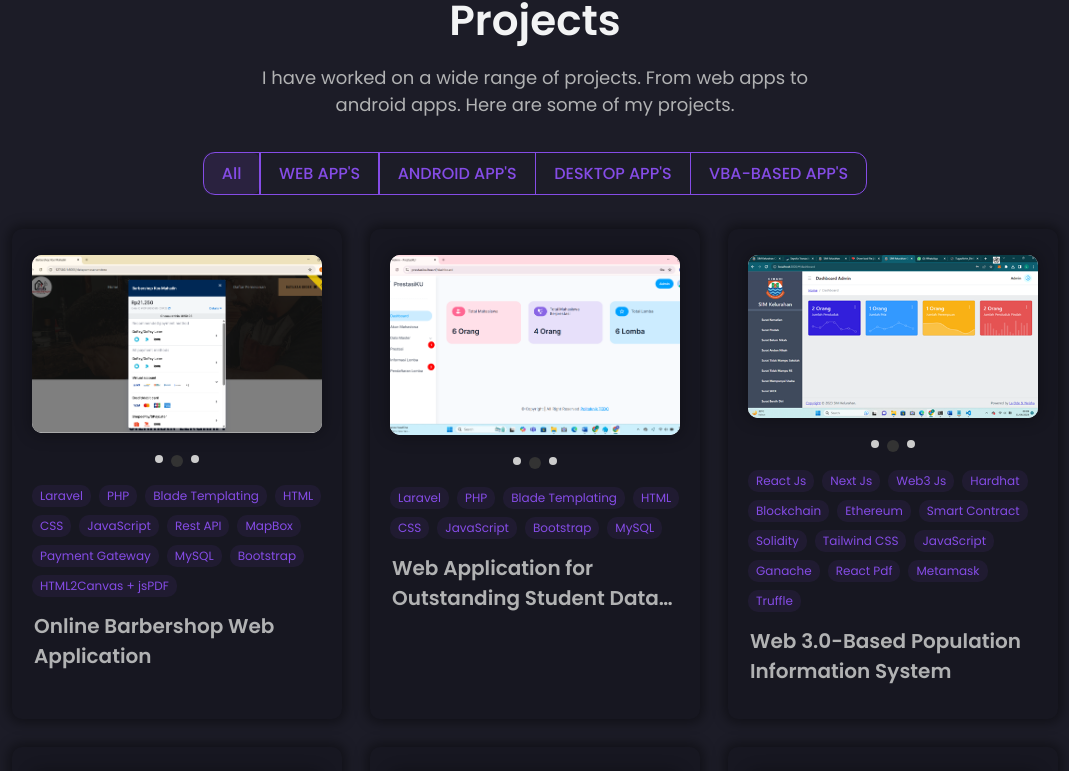
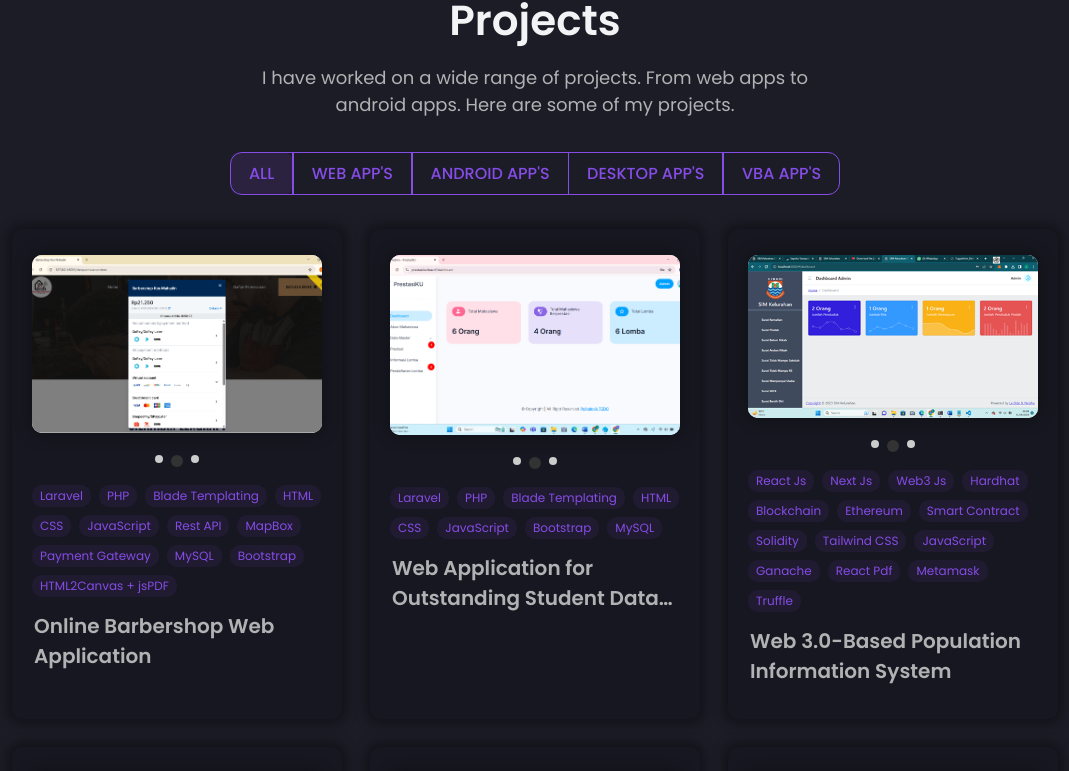
Before and after one commit to laode18/my-portofolio, a React (Create React App) app: page / in a window 1280 px wide. Shown: the part 4971-5742 px from the top of the page, without its empty margins (105-1174 px from the left). Built offline with nearby package versions, Linux system fonts and the light colour scheme.

Commit message:
Update Project, Certificate, & Education

```diff
--- a/src/components/Certificate/index.js
+++ b/src/components/Certificate/index.js
@@ -1,31 +1,95 @@
-import React from 'react'
-import { useState } from 'react'
-import { Container, Wrapper, Title, Desc, CardContainer, ToggleButtonGroup, ToggleButton, Divider } from './ProjectsStyle'
+import React, { useState } from 'react'
+import { motion } from 'framer-motion'
+import {
+  Container,
+  Wrapper,
+  Title as StyledTitle,
+  Desc as StyledDesc,
+  CardContainer
+} from './ProjectsStyle'
 import CertificateCard from '../Cards/CertificateCards'
 import { certificates } from '../../data/constants'
 
+// Variants animasi
+const slideLeft = {
+  hidden: { opacity: 0, x: -80 },
+  visible: { opacity: 1, x: 0, transition: { duration: 0.6, ease: 'easeOut' } },
+  exit: { opacity: 0, x: -80, transition: { duration: 0.4, ease: 'easeIn' } }
+}
 
-const Certificate = ({openModal,setOpenModal}) => {
-  const [toggle, setToggle] = useState('all');
+const slideRight = {
+  hidden: { opacity: 0, x: 80 },
+  visible: { opacity: 1, x: 0, transition: { duration: 0.6, ease: 'easeOut' } },
+  exit: { opacity: 0, x: 80, transition: { duration: 0.4, ease: 'easeIn' } }
+}
+
+const flipCard = {
+  hidden: { opacity: 0, rotateX: 90 },
+  visible: {
+    opacity: 1,
+    rotateX: 0,
+    transition: { duration: 0.6, ease: 'easeOut' }
+  },
+  exit: { opacity: 0, rotateX: -90, transition: { duration: 0.4, ease: 'easeIn' } }
+}
+
+const Certificate = ({ openModal, setOpenModal }) => {
+  const [toggle] = useState('all')
+
   return (
     <Container id="certificate">
       <Wrapper>
-        <Title>Certificate</Title>
-        <Desc>
-          I also have several certificates that I have obtained and for which I have taken the competency tests.
-        </Desc>
+
+        {/* Title - Slide dari kiri */}
+        <motion.div
+          initial="hidden"
+          whileInView="visible"
+          exit="exit"
+          viewport={{ once: false, amount: 0.2 }}
+          variants={slideLeft}
+        >
+          <StyledTitle>Certificate</StyledTitle>
+        </motion.div>
+
+        {/* Desc - Slide dari kanan */}
+        <motion.div
+          initial="hidden"
+          whileInView="visible"
+          exit="exit"
+          viewport={{ once: false, amount: 0.2 }}
+          variants={slideRight}
+          transition={{ delay: 0.2 }}
+        >
+          <StyledDesc>
+            I also have several certificates that I have obtained and for which I have taken the competency tests.
+          </StyledDesc>
+        </motion.div>
+
         <br />
+
+        {/* Cards - Flip 3D */}
         <CardContainer>
-          {toggle === 'all' && certificates
-            .map((certificate) => (
-              <CertificateCard project={certificate} openModal={openModal} setOpenModal={setOpenModal}/>
-            ))}
-          {certificates
-            .filter((item) => item.category == toggle)
-            .map((certificate) => (
-              <CertificateCard project={certificate} openModal={openModal} setOpenModal={setOpenModal}/>
+          {(toggle === 'all' ? certificates : certificates.filter(item => item.category === toggle))
+            .map((certificate, index) => (
+              <motion.div
+                key={index}
+                initial="hidden"
+                whileInView="visible"
+                exit="exit"
+                viewport={{ once: false, amount: 0.15 }}
+                variants={flipCard}
+                transition={{ delay: 0.15 * index }}
+                style={{ transformOrigin: 'top' }}
+              >
+                <CertificateCard
+                  project={certificate}
+                  openModal={openModal}
+                  setOpenModal={setOpenModal}
+                />
+              </motion.div>
             ))}
         </CardContainer>
+
       </Wrapper>
     </Container>
   )
--- a/src/components/Education/index.js
+++ b/src/components/Education/index.js
@@ -1,15 +1,16 @@
-
 import React from 'react'
 import styled from 'styled-components'
-import Timeline from '@mui/lab/Timeline';
-import TimelineItem from '@mui/lab/TimelineItem';
-import TimelineSeparator from '@mui/lab/TimelineSeparator';
-import TimelineConnector from '@mui/lab/TimelineConnector';
-import TimelineContent from '@mui/lab/TimelineContent';
-import TimelineDot from '@mui/lab/TimelineDot';
-import { education, experiences } from '../../data/constants';
-import EducationCard from '../Cards/EducationCard';
+import Timeline from '@mui/lab/Timeline'
+import TimelineItem from '@mui/lab/TimelineItem'
+import TimelineSeparator from '@mui/lab/TimelineSeparator'
+import TimelineConnector from '@mui/lab/TimelineConnector'
+import TimelineContent from '@mui/lab/TimelineContent'
+import TimelineDot from '@mui/lab/TimelineDot'
+import { motion } from 'framer-motion'
+import { education, experiences } from '../../data/constants'
+import EducationCard from '../Cards/EducationCard'
 
+// Styled Components
 const Container = styled.div`
   display: flex;
   flex-direction: column;
@@ -21,7 +22,7 @@ const Container = styled.div`
   @media (max-width: 960px) {
     padding: 0px;
   }
-`;
+`
 
 const Wrapper = styled.div`
   position: relative;
@@ -36,7 +37,7 @@ const Wrapper = styled.div`
   @media (max-width: 960px) {
     flex-direction: column;
   }
-`;
+`
 
 const Title = styled.div`
   font-size: 42px;
@@ -48,7 +49,7 @@ margin-top: 20px;
     margin-top: 12px;
     font-size: 32px;
   }
-`;
+`
 
 const Desc = styled.div`
   font-size: 18px;
@@ -59,7 +60,7 @@ const Desc = styled.div`
     margin-top: 12px;
     font-size: 16px;
   }
-`;
+`
 
 const TimelineSection = styled.div`
   width: 100%;
@@ -73,37 +74,75 @@ const TimelineSection = styled.div`
   @media (max-width: 660px) {
     align-items: end;
   }
-`;
+`
 
+// Animasi zig-zag
+const fadeLeft = {
+  hidden: { opacity: 0, x: -80 },
+  visible: { opacity: 1, x: 0, transition: { duration: 0.6, ease: 'easeOut' } }
+}
 
+const fadeRight = {
+  hidden: { opacity: 0, x: 80 },
+  visible: { opacity: 1, x: 0, transition: { duration: 0.6, ease: 'easeOut' } }
+}
 
-const index = () => {
+const EducationSection = () => {
   return (
     <Container id="education">
       <Wrapper>
+        {/* Title */}
+        <motion.div
+          initial="hidden"
+          whileInView="visible"
+          viewport={{ amount: 0.1, once: false }}
+          variants={fadeLeft}
+        >
           <Title>Education</Title>
+        </motion.div>
+
+        {/* Desc */}
+        <motion.div
+          initial="hidden"
+          whileInView="visible"
+          viewport={{ amount: 0.1, once: false }}
+          variants={fadeRight}
+          transition={{ delay: 0.2 }}
+        >
           <Desc>
             My education has been a journey of self-discovery and growth. My educational details are as follows.
           </Desc>
+        </motion.div>
+
+        {/* Timeline */}
         <TimelineSection>
           <Timeline>
-                        {education.map((education,index) => (
-                            <TimelineItem >
+            {education.map((item, index) => (
+              <TimelineItem key={index}>
                 <TimelineContent sx={{ py: '12px', px: 2 }}>
-                                    <EducationCard education={education}/>
+                  <motion.div
+                    initial="hidden"
+                    whileInView="visible"
+                    viewport={{ amount: 0.1, once: false }}
+                    variants={index % 2 === 0 ? fadeLeft : fadeRight} // Zig-zag kiri-kanan
+                    transition={{ delay: 0.1 }}
+                  >
+                    <EducationCard education={item} />
+                  </motion.div>
                 </TimelineContent>
                 <TimelineSeparator>
                   <TimelineDot variant="outlined" color="secondary" />
-                                    {index !== experiences.length  && <TimelineConnector style={{ background: '#854CE6' }} />}
+                  {index !== experiences.length && (
+                    <TimelineConnector style={{ background: '#854CE6' }} />
+                  )}
                 </TimelineSeparator>
               </TimelineItem>
             ))}
           </Timeline>
-
         </TimelineSection>
       </Wrapper>
     </Container>
   )
 }
 
-export default index
+export default EducationSection
--- a/src/components/Projects/index.js
+++ b/src/components/Projects/index.js
@@ -1,59 +1,106 @@
-import React from 'react'
-import { useState } from 'react'
-import { Container, Wrapper, Title, Desc, CardContainer, ToggleButtonGroup, ToggleButton, Divider } from './ProjectsStyle'
+import React, { useState } from 'react'
+import { motion } from 'framer-motion'
+import {
+  Container,
+  Wrapper,
+  Title as StyledTitle,
+  Desc as StyledDesc,
+  CardContainer,
+  ToggleButtonGroup,
+  ToggleButton,
+  Divider
+} from './ProjectsStyle'
 import ProjectCard from '../Cards/ProjectCards'
 import { projects } from '../../data/constants'
 
+// Variants untuk animasi in/out
+const fadeUp = {
+  hidden: { opacity: 0, y: 50 },
+  visible: { opacity: 1, y: 0, transition: { duration: 0.6, ease: 'easeOut' } },
+  exit: { opacity: 0, y: -50, transition: { duration: 0.4, ease: 'easeIn' } }
+}
 
-const Projects = ({openModal,setOpenModal}) => {
+const fadeZoom = {
+  hidden: { opacity: 0, scale: 0.9 },
+  visible: { opacity: 1, scale: 1, transition: { duration: 0.5, ease: 'easeOut' } },
+  exit: { opacity: 0, scale: 0.9, transition: { duration: 0.3, ease: 'easeIn' } }
+}
+
+const Projects = ({ openModal, setOpenModal }) => {
   const [toggle, setToggle] = useState('all');
+
   return (
     <Container id="projects">
       <Wrapper>
-        <Title>Projects</Title>
-        <Desc>
-          I have worked on a wide range of projects. From web apps to android apps. Here are some of my projects.
-        </Desc>
-        <ToggleButtonGroup >
-          {toggle === 'all' ?
-            <ToggleButton active value="all" onClick={() => setToggle('all')}>All</ToggleButton>
-            :
-            <ToggleButton value="all" onClick={() => setToggle('all')}>All</ToggleButton>
-          }
-          <Divider />
-          {toggle === 'web app' ?
-            <ToggleButton active value="web app" onClick={() => setToggle('web app')}>WEB APP'S</ToggleButton>
-            :
-            <ToggleButton value="web app" onClick={() => setToggle('web app')}>WEB APP'S</ToggleButton>
-          }
-          <Divider />
-          {toggle === 'android app' ?
-            <ToggleButton active value="android app" onClick={() => setToggle('android app')}>ANDROID APP'S</ToggleButton>
-            :
-            <ToggleButton value="android app" onClick={() => setToggle('android app')}>ANDROID APP'S</ToggleButton>
-          }
-          <Divider />
-          {toggle === 'desktop app' ?
-            <ToggleButton active value="desktop app" onClick={() => setToggle('desktop app')}>DESKTOP APP'S</ToggleButton>
-            :
-            <ToggleButton value="desktop app" onClick={() => setToggle('desktop app')}>DESKTOP APP'S</ToggleButton>
-          }
-          <Divider />
-          {toggle === 'vba app' ?
-            <ToggleButton active value="vba app" onClick={() => setToggle('vba app')}>VBA-BASED APP'S</ToggleButton>
-            :
-            <ToggleButton value="vba app" onClick={() => setToggle('vba app')}>VBA-BASED APP'S</ToggleButton>
-          }
-        </ToggleButtonGroup>
+        {/* Title */}
+        <motion.div
+          initial="hidden"
+          whileInView="visible"
+          exit="exit"
+          viewport={{ once: false, amount: 0.2 }}
+          variants={fadeUp}
+        >
+          <StyledTitle>Projects</StyledTitle>
+        </motion.div>
+
+        {/* Description */}
+        <motion.div
+          initial="hidden"
+          whileInView="visible"
+          exit="exit"
+          viewport={{ once: false, amount: 0.2 }}
+          variants={fadeUp}
+          transition={{ delay: 0.2 }}
+        >
+          <StyledDesc>
+            I have worked on a wide range of projects. From web apps to android apps. Here are some of my projects.
+          </StyledDesc>
+        </motion.div>
+
+        {/* Toggle Buttons */}
+        <motion.div
+          initial="hidden"
+          whileInView="visible"
+          exit="exit"
+          viewport={{ once: false, amount: 0.2 }}
+          variants={fadeZoom}
+          transition={{ delay: 0.3 }}
+        >
+          <ToggleButtonGroup>
+            {['all', 'web app', 'android app', 'desktop app', 'vba app'].map((category, idx) => (
+              <React.Fragment key={category}>
+                <ToggleButton
+                  active={toggle === category}
+                  value={category}
+                  onClick={() => setToggle(category)}
+                >
+                  {category.toUpperCase().replace('_', ' ')}{category.includes("app") && "'S"}
+                </ToggleButton>
+                {idx < 4 && <Divider />}
+              </React.Fragment>
+            ))}
+          </ToggleButtonGroup>
+        </motion.div>
+
+        {/* Cards */}
         <CardContainer>
-          {toggle === 'all' && projects
-            .map((project) => (
-              <ProjectCard project={project} openModal={openModal} setOpenModal={setOpenModal}/>
-            ))}
-          {projects
-            .filter((item) => item.category == toggle)
-            .map((project) => (
-              <ProjectCard project={project} openModal={openModal} setOpenModal={setOpenModal}/>
+          {(toggle === 'all' ? projects : projects.filter(item => item.category === toggle))
+            .map((project, index) => (
+              <motion.div
+                key={index}
+                initial="hidden"
+                whileInView="visible"
+                exit="exit"
+                viewport={{ once: false, amount: 0.2 }}
+                variants={fadeZoom}
+                transition={{ delay: 0.1 * index }}
+              >
+                <ProjectCard
+                  project={project}
+                  openModal={openModal}
+                  setOpenModal={setOpenModal}
+                />
+              </motion.div>
             ))}
         </CardContainer>
       </Wrapper>
```
Lines whose indentation alone changed are shown as unchanged.
